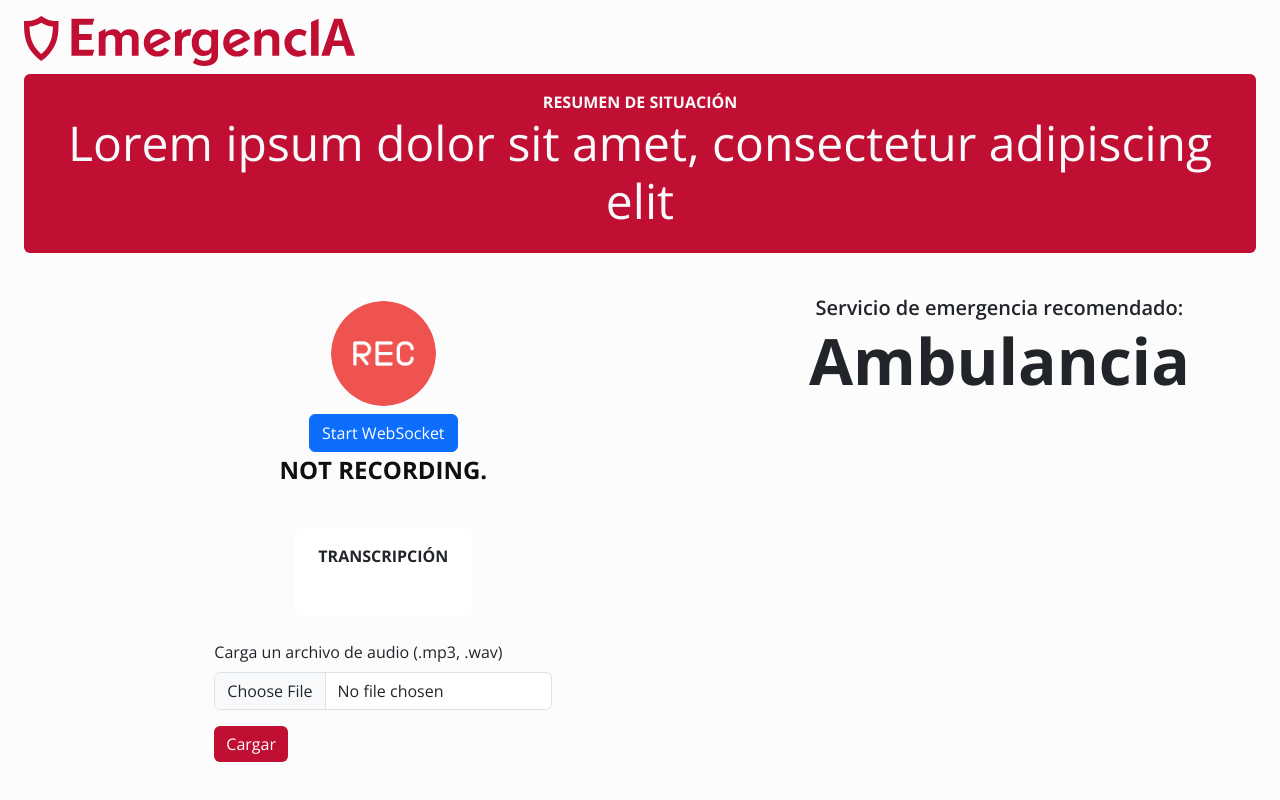
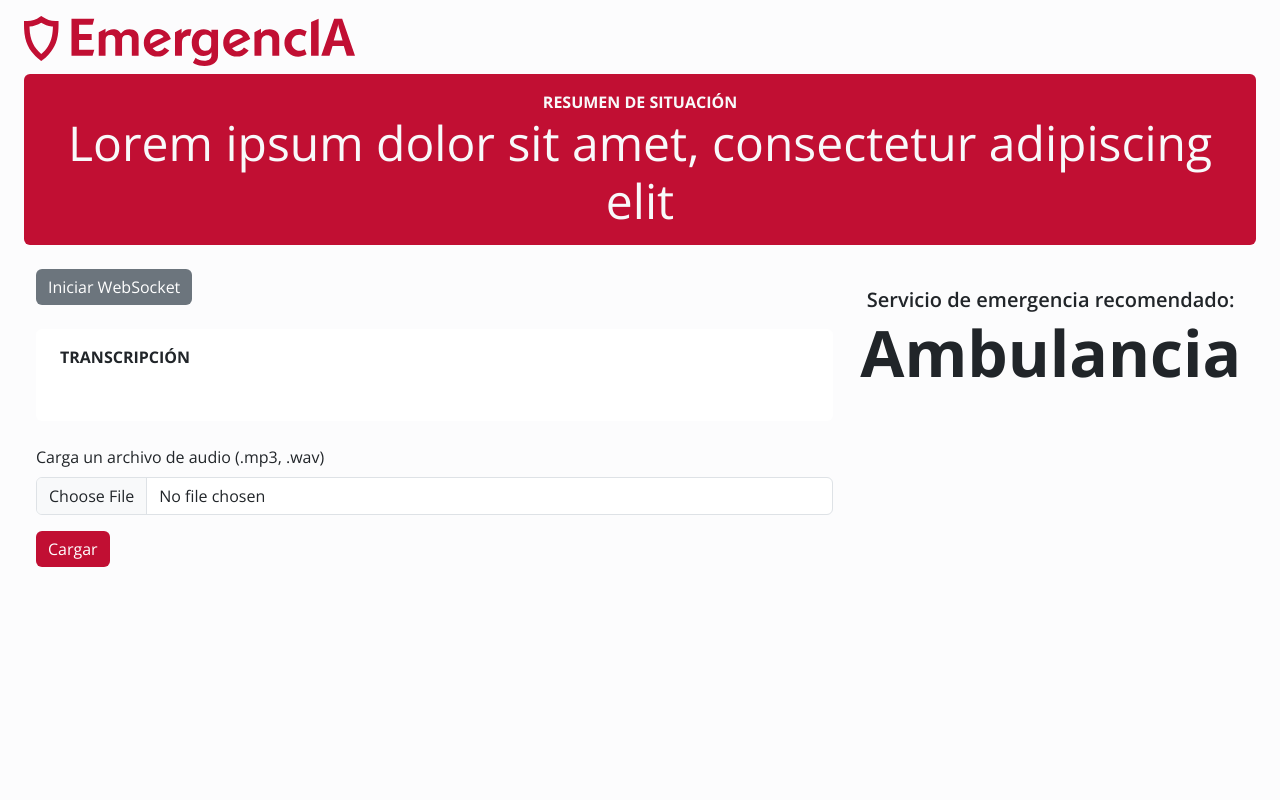
Before and after one commit to A01660987/EmergencIA, a Django app: page / in a window 1280 px wide. Run offline with Django 4.2, Linux system fonts and the light colour scheme.

Commit message:
modificaciones a front

```diff
--- a/web/static/css/styles.css
+++ b/web/static/css/styles.css
@@ -1,29 +1,3 @@
-#startButton{
-}
-
-.img-record {
-    border-radius: 50%;
-    width: 105px;
-}
-
-.record {
-    justify-self: center;
-}
-
-.container {
-    display: grid;
-    justify-items: center;
-}
-
-.sub-main-container {
-    display: grid;
-    justify-items: center;
-}
-
-.recordingStarted {
-    background-color: #a81714AA;
-}
-
 .intermittent-text {
     font-size: 1.5rem;
     font-weight: bold;
@@ -33,16 +7,13 @@
 
 @keyframes intermittent-color {
   0% {
-    color: gray;
+    color: #ff0000;
   }
   100% {
-    color: black;
+    color: #ae0000;
   }
 }
 
-@media screen and (max-width: 860px) {
-    /* Styles specific to screens smaller than 860px */
-    .main-container {
-        justify-content: center;
-    }
+.btn-danger {
+    background-color: #C10F33;
 }
--- a/web/templates/home.html
+++ b/web/templates/home.html
@@ -30,41 +30,21 @@
                 const mediaRecorder = new MediaRecorder(stream)
             })
         </script>
-        <div class="mt-3 ms-4">
+        <div class="mt-3 ms-4 text-lg-start text-center">
             <img src="{% static 'svg/logo_red.svg' %}" alt="EmergenceAI" height="50">
         </div>
-        <div id="resumen" class="mx-4 mt-2 px-4 py-3 rounded text-center text-light" style="background-color: #C10F33">
+        <div id="resumen" class="mx-4 my-2 px-4 py-3 rounded text-center text-light" style="background-color: #C10F33">
             <p class="mb-0 fw-bold">RESUMEN DE SITUACIÓN</p>
-            <p class="display-5 fw-normal mb-0 pb-2">Lorem ipsum dolor sit amet, consectetur adipiscing elit</p>
+            <p class="display-5 fw-normal mb-0">Lorem ipsum dolor sit amet, consectetur adipiscing elit</p>
         </div>
-        <div class="row mt-4 mx-4 main-container">
-            <div class="col-7 sub-main-container">
+        <div class="row mt-4 mx-4">
+            <div class="col">
                 <div class="mb-4">
-                    <div class="container mt-4">
-                        <!-- First Row -->
-                        <div class="row mb-2">
-                            <div class="col">
-                                <img class="img-record" src="../static/png/rec-button.png" alt="Record Button">
-                            </div>
-                        </div>
-
-                        <!-- Second Row -->
-                        <div class="row">
-                            <div class="col">
-                                <button id="startButton" class="btn btn-primary">Start WebSocket</button>
-                            </div>
-                        </div>
-
-                        <!-- Third Row -->
-                        <div class="row">
-                            <div class="col">
-                                <p class="intermittent-text" id="status">Not recording.</p>
-                            </div>
-                        </div>
-                    </div>
+                    <button id="startButton" class="btn btn-secondary me-2" style="border:none;">Iniciar WebSocket</button>
+                    <span class="intermittent-text align-middle" id="status"></span>
                 </div>
                 <div class="px-4 pt-3 pb-5 bg-white rounded mb-4">
-                    <p class="fs-6 mb-0 fw-bold">
+                    <p class="fs-6 mb-1 fw-bold">
                       TRANSCRIPCIÓN
                     </p>
                     <p id="transcript" class="fs-5 mb-0">
@@ -74,11 +54,11 @@
                     <div class="mb-3">
                         <label for="formFile" class="form-label">Carga un archivo de audio (.mp3, .wav)</label>
                         <input class="form-control mb-3" type="file" id="formFile" accept=".mp3,.wav">
-                        <button type="submit" class="btn btn-primary mb-3" style="background-color: #C10F33; border :none">Cargar</button>
+                        <button type="submit" class="btn btn-danger mb-3" style="border:none">Cargar</button>
                     </div>
                 </form>
             </div>
-            <div class="col my-3 text-center fs-5 fw-semibold">
+            <div class="col-lg-4 col-md-12 my-3 text-center fs-5 fw-semibold">
                 Servicio de emergencia recomendado:
                 <p class="display-3 fw-bold">Ambulancia</p>
             </div>
@@ -101,7 +81,7 @@
                     const socket = new WebSocket('ws://localhost:8000/listen');
 
                     socket.onopen = () => {
-                        document.querySelector('#status').textContent = 'Recording...';
+                        document.querySelector('#status').textContent = 'Grabando...';
                         console.log({ event: 'onopen' });
                         mediaRecorder.addEventListener('dataavailable', async (event) => {
                             if (event.data.size > 0 && socket.readyState == 1) {
@@ -122,15 +102,18 @@
                     mediaRecorder.onstop = () => {
                         socket.close();
                         isRecording = false;
-                        startButton.textContent = 'Start WebSocket';
+                        startButton.textContent = 'Iniciar WebSocket';
+                        startButton.classList.add('btn-secondary');
+                        startButton.classList.remove('btn-danger');
+                        document.querySelector('#status').textContent = '';
                     };
 
                     mediaRecorder.onerror = (error) => {
                         console.error('Error: ', error);
                     };
-
-                    startButton.classList.add('recordingStarted');
-                    startButton.textContent = 'Stop WebSocket';
+                    startButton.textContent = 'Detener WebSocket';
+                    startButton.classList.remove('btn-secondary');
+                    startButton.classList.add('btn-danger');
                     isRecording = true;
                 }).catch((error) => {
                     console.error('Error accessing microphone: ', error);
```
